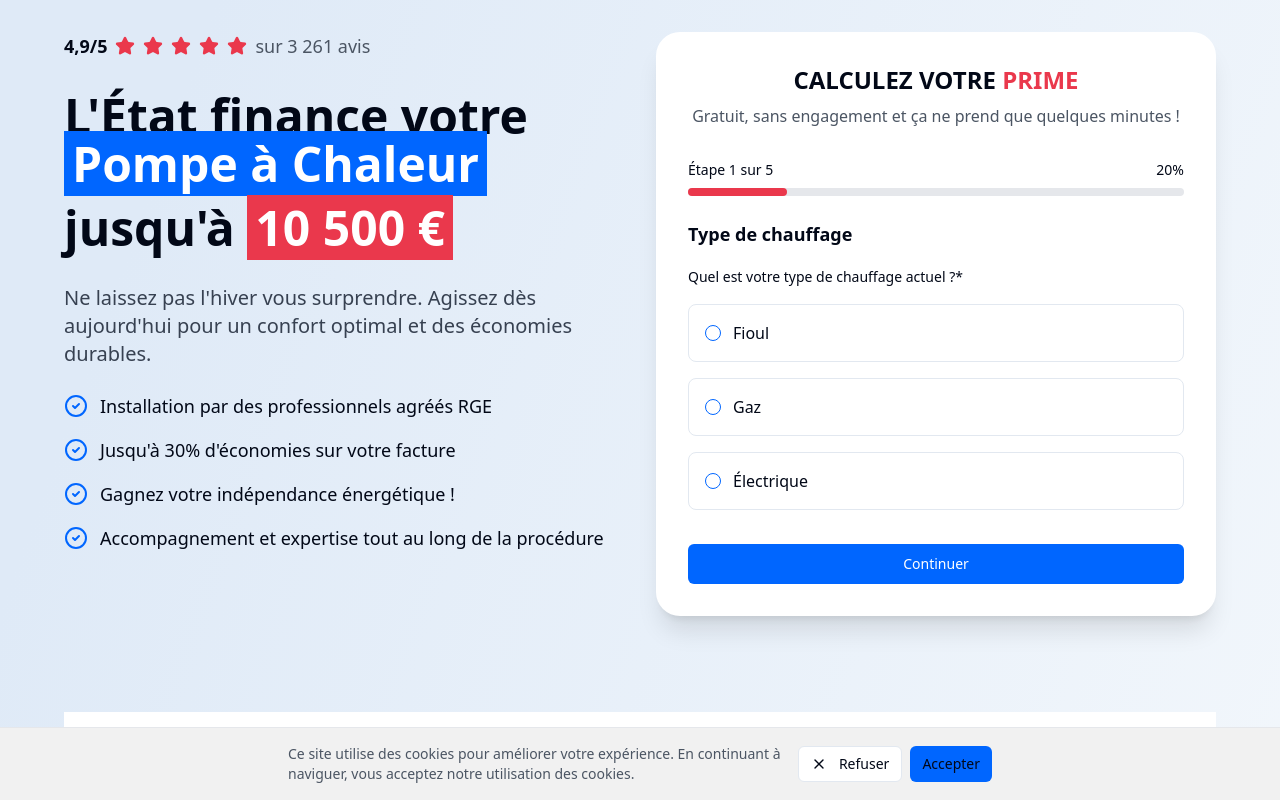
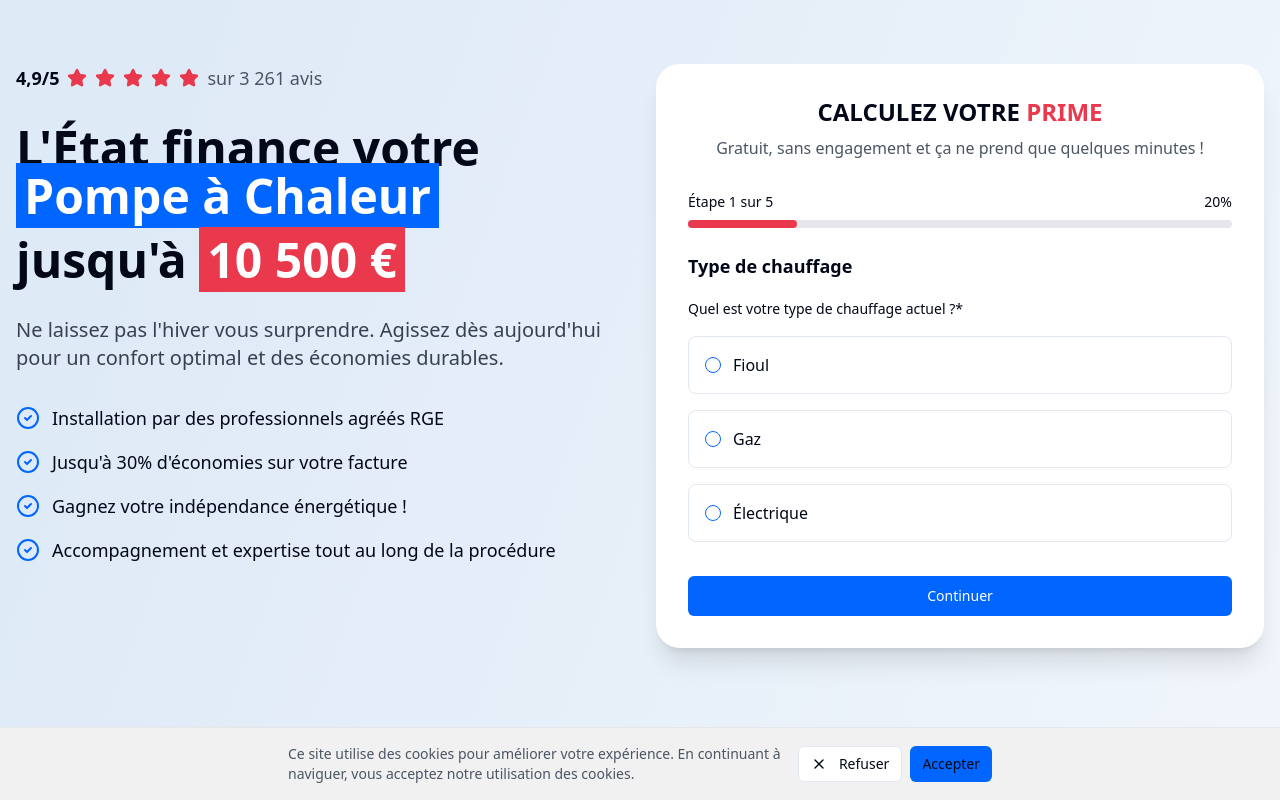
Before and after one commit to Tmouflard/replicate-landing-zone-18f64321, a React (Vite) app: page / in a window 1280 px wide. Shown: the top 800 px of the page. Built offline with nearby package versions, Linux system fonts and the light colour scheme.

Commit message:
Make form block visible on desktop
Adjust the layout to ensure that only the form block is visible beyond the floating area on desktop screens.
[skip gpt_engineer]

```diff
--- a/src/pages/Index.tsx
+++ b/src/pages/Index.tsx
@@ -6,10 +6,10 @@ import { BenefitsSection } from "@/components/landing/BenefitsSection";
 
 const Index = () => {
   return (
-    <div className="min-h-screen bg-page-gradient p-4 md:p-8">
-      <div className="container mx-auto">
-        <div className="grid grid-cols-1 lg:grid-cols-2 gap-8 items-start">
-          <div className="space-y-6">
+    <div className="min-h-screen bg-page-gradient">
+      <div className="container mx-auto min-h-screen flex items-start pt-8 lg:pt-16 px-4">
+        <div className="grid grid-cols-1 lg:grid-cols-2 gap-8 items-start w-full">
+          <div className="space-y-8">
             <HeroSection />
             <div className="hidden md:block">
               <BenefitsList />
@@ -19,6 +19,9 @@ const Index = () => {
             <EligibilityForm />
           </div>
         </div>
+      </div>
+
+      <div className="mt-screen pt-24">
         <BenefitsSection />
         <ProcessSteps />
       </div>
```
